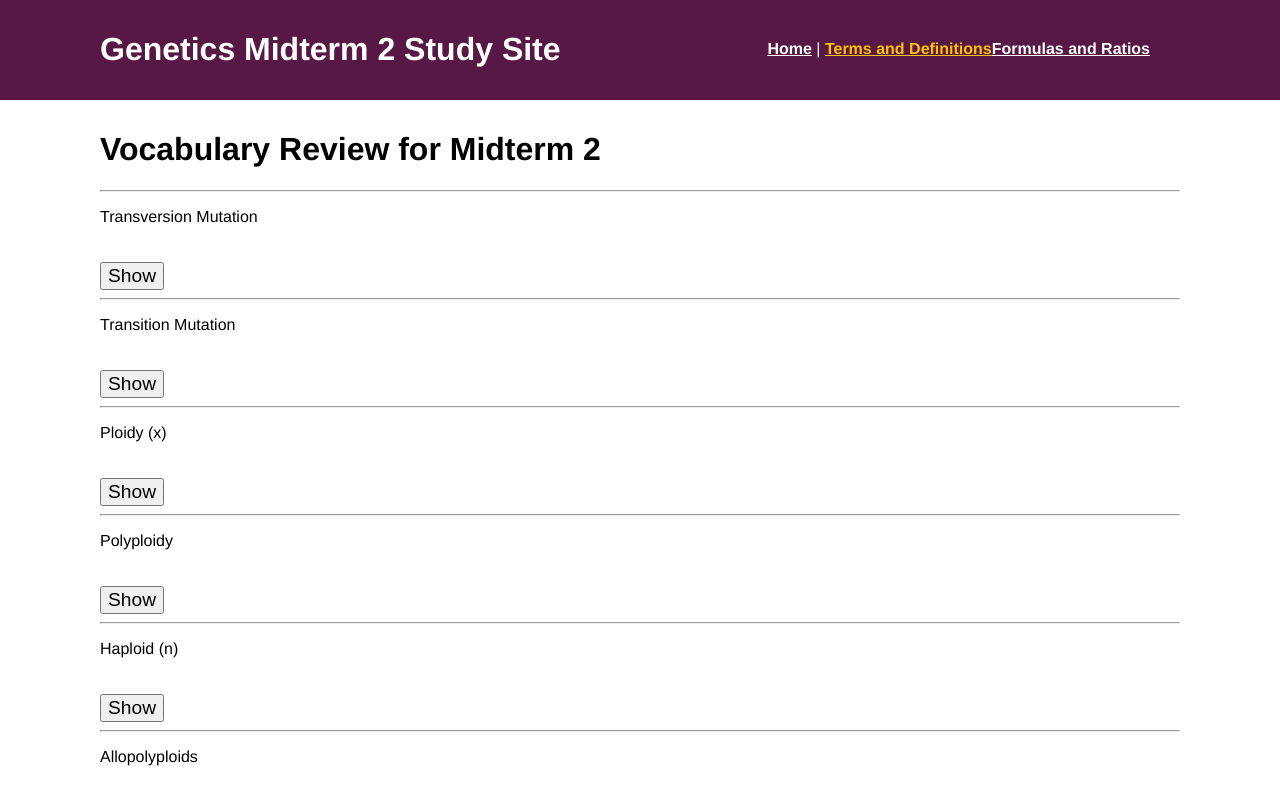
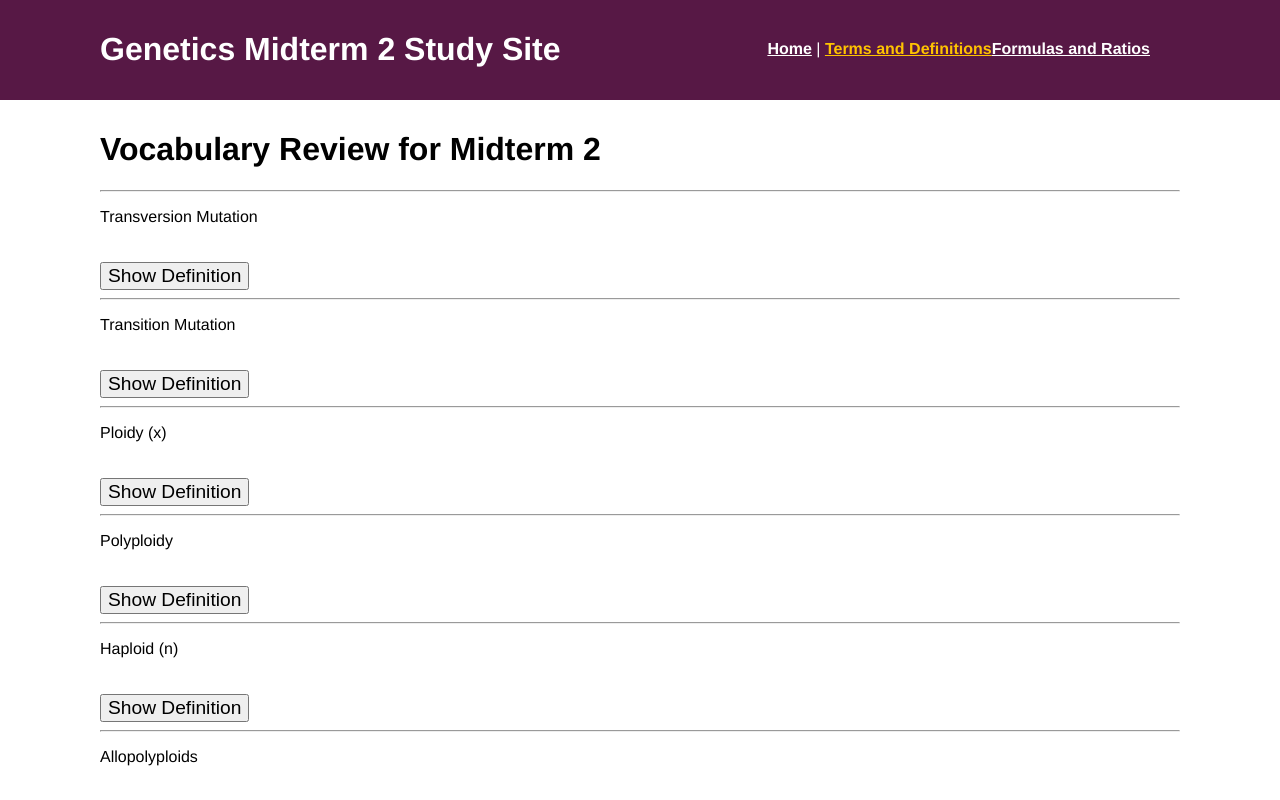
Before and after one commit to allyseh/creative-project-3, a Vue app: page /vocab in a window 1280 px wide. Shown: the top 800 px of the page. Built offline with nearby package versions, Linux system fonts and the light colour scheme.

Commit message:
Update Vocab.vue

```diff
--- a/src/views/Vocab.vue
+++ b/src/views/Vocab.vue
@@ -7,7 +7,7 @@
       <div class="term">
         <p>{{reviewPair.term}}</p>
         <p v-if="reviewPair.showdef"><i>-- {{reviewPair.def}}</i></p>
-        <button v-on:click="showHide(reviewPair)" ref="btnToggle">Show</button>
+        <button v-on:click="showHide(reviewPair)" ref="btnToggle">Show Definition</button>
       </div>
     </div>
   </div>
@@ -39,7 +39,7 @@ export default {
   methods: {
     showHide(reviewPair) {
       reviewPair.showdef = !reviewPair.showdef;
-      reviewPair.$refs.btnToggle.innerText = this.showdef?'Hide Definition':'Show Definition';
+      reviewPair.$refs.btnToggle.innerText = reviewPair.showdef?'Hide Definition':'Show Definition';
     },
     addTicket() {
       this.$root.$data.addVocab(this.term, this.def);
```
